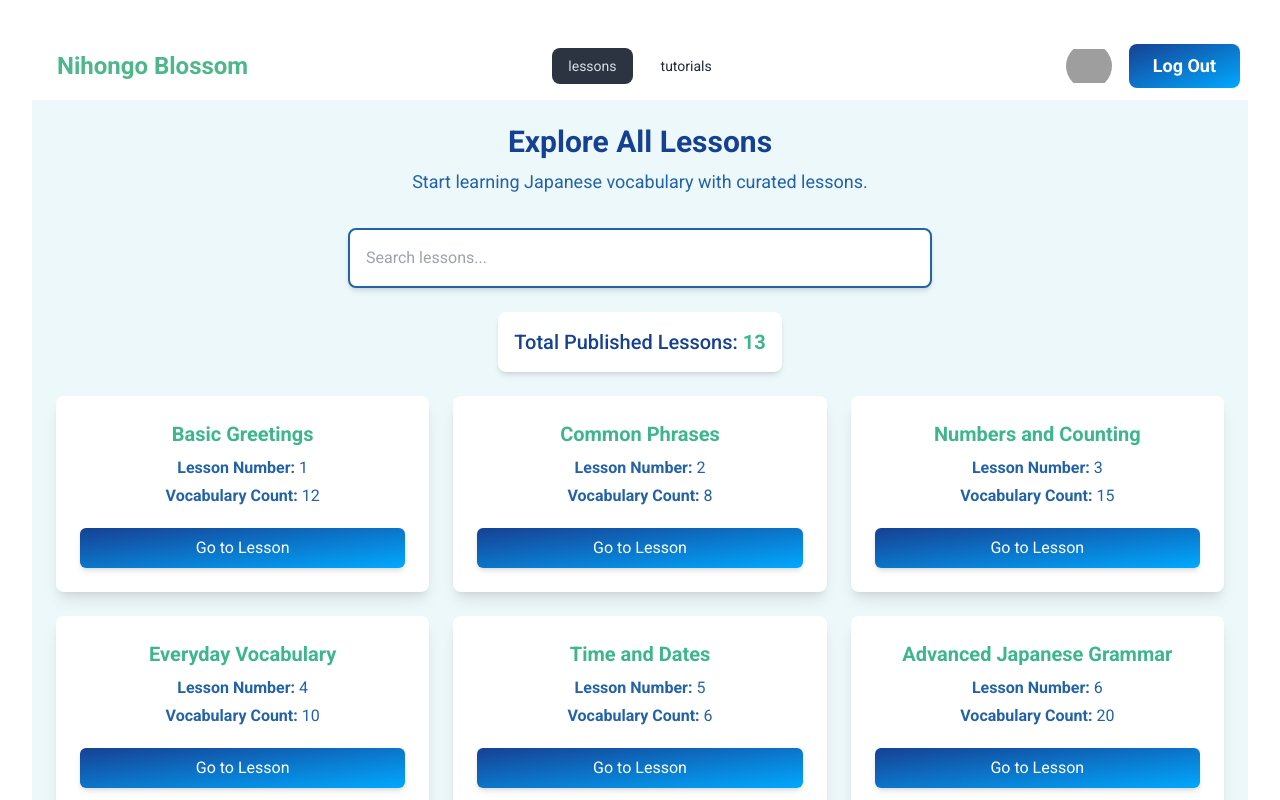
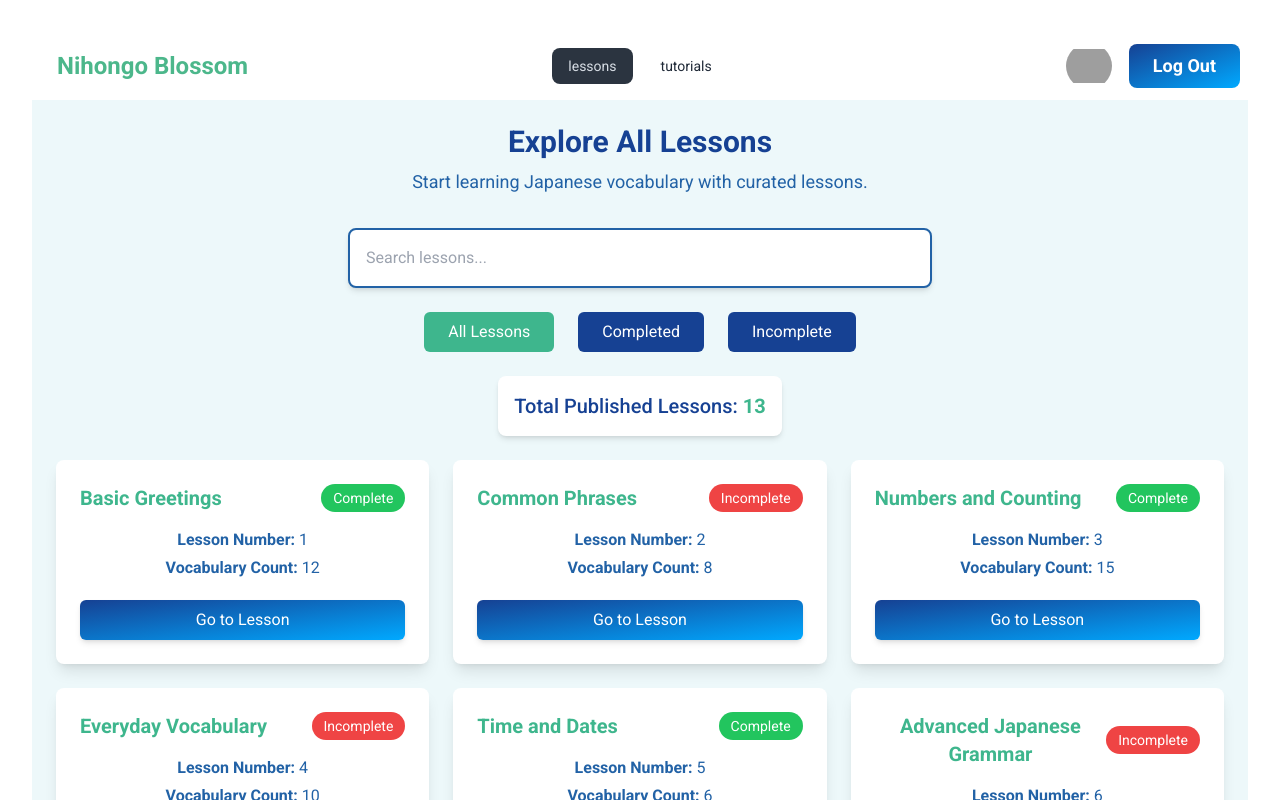
Before and after one commit to NaeemMajumder/Nihongo-Blossom-Frontend, a React (Vite) app: page /lessons in a window 1280 px wide. Shown: the top 800 px of the page. Built offline with nearby package versions, Linux system fonts and the light colour scheme; grey boxes are pictures that could not be loaded.

Commit message:
add firebase information

```diff
--- a/src/components/main/UserAllLessons.jsx
+++ b/src/components/main/UserAllLessons.jsx
@@ -2,34 +2,41 @@ import React, { useState } from "react";
 import { Link } from "react-router-dom";
 
 const UserAllLessons = () => {
-  // Sample lessons data (replace with dynamic data later)
+  // Sample lessons data with 'completed' status (replace with dynamic data later)
   const lessons = [
-    { id: 1, name: "Basic Greetings", number: 1, vocabCount: 12 },
-    { id: 2, name: "Common Phrases", number: 2, vocabCount: 8 },
-    { id: 3, name: "Numbers and Counting", number: 3, vocabCount: 15 },
-    { id: 4, name: "Everyday Vocabulary", number: 4, vocabCount: 10 },
-    { id: 5, name: "Time and Dates", number: 5, vocabCount: 6 },
-    { id: 6, name: "Advanced Japanese Grammar", number: 6, vocabCount: 20 },
-    { id: 7, name: "Japanese Culture", number: 7, vocabCount: 9 },
-    { id: 8, name: "Hiragana Mastery", number: 8, vocabCount: 18 },
-    { id: 9, name: "Katakana Introduction", number: 9, vocabCount: 14 },
-    { id: 10, name: "Kanji Basics", number: 10, vocabCount: 25 },
-    { id: 11, name: "Japanese Pronunciation", number: 11, vocabCount: 11 },
-    { id: 12, name: "Business Japanese", number: 12, vocabCount: 30 },
-    { id: 13, name: "JLPT N5", number: 13, vocabCount: 50 },
+    { id: 1, name: "Basic Greetings", number: 1, vocabCount: 12, completed: true },
+    { id: 2, name: "Common Phrases", number: 2, vocabCount: 8, completed: false },
+    { id: 3, name: "Numbers and Counting", number: 3, vocabCount: 15, completed: true },
+    { id: 4, name: "Everyday Vocabulary", number: 4, vocabCount: 10, completed: false },
+    { id: 5, name: "Time and Dates", number: 5, vocabCount: 6, completed: true },
+    { id: 6, name: "Advanced Japanese Grammar", number: 6, vocabCount: 20, completed: false },
+    { id: 7, name: "Japanese Culture", number: 7, vocabCount: 9, completed: true },
+    { id: 8, name: "Hiragana Mastery", number: 8, vocabCount: 18, completed: false },
+    { id: 9, name: "Katakana Introduction", number: 9, vocabCount: 14, completed: true },
+    { id: 10, name: "Kanji Basics", number: 10, vocabCount: 25, completed: true },
+    { id: 11, name: "Japanese Pronunciation", number: 11, vocabCount: 11, completed: false },
+    { id: 12, name: "Business Japanese", number: 12, vocabCount: 30, completed: true },
+    { id: 13, name: "JLPT N5", number: 13, vocabCount: 50, completed: false },
   ];
 
-  // State for current page and search query
+  // State for current page, search query, and filter status
   const [currentPage, setCurrentPage] = useState(1);
   const [searchQuery, setSearchQuery] = useState("");
+  const [filterStatus, setFilterStatus] = useState("all"); // 'all', 'completed', 'incomplete'
 
   // Items per page (pagination)
   const itemsPerPage = 9;
 
-  // Filter lessons based on search query
-  const filteredLessons = lessons.filter((lesson) =>
-    lesson.name.toLowerCase().includes(searchQuery.toLowerCase())
-  );
+  // Filter lessons based on search query and filter status
+  const filteredLessons = lessons
+    .filter((lesson) =>
+      lesson.name.toLowerCase().includes(searchQuery.toLowerCase())
+    )
+    .filter((lesson) => {
+      if (filterStatus === "completed") return lesson.completed;
+      if (filterStatus === "incomplete") return !lesson.completed;
+      return true; // 'all' status, show all lessons
+    });
 
   // Get the current lessons to display based on pagination
   const indexOfLastLesson = currentPage * itemsPerPage;
@@ -79,6 +86,28 @@ const UserAllLessons = () => {
           />
         </div>
 
+        {/* Filter Section */}
+        <div className="flex justify-center mb-6 gap-6">
+          <button
+            onClick={() => setFilterStatus("all")}
+            className={`px-6 py-2 rounded-md text-white ${filterStatus === "all" ? "bg-[#3EB68D]" : "bg-[#164193]"} transition-all duration-300`}
+          >
+            All Lessons
+          </button>
+          <button
+            onClick={() => setFilterStatus("completed")}
+            className={`px-6 py-2 rounded-md text-white ${filterStatus === "completed" ? "bg-[#3EB68D]" : "bg-[#164193]"} transition-all duration-300`}
+          >
+            Completed
+          </button>
+          <button
+            onClick={() => setFilterStatus("incomplete")}
+            className={`px-6 py-2 rounded-md text-white ${filterStatus === "incomplete" ? "bg-[#3EB68D]" : "bg-[#164193]"} transition-all duration-300`}
+          >
+            Incomplete
+          </button>
+        </div>
+
         {/* Total Published Lessons */}
         <div className="bg-white shadow-md inline-block rounded-lg p-4 mb-6">
           <h2 className="text-xl font-medium text-[#164193]">
@@ -94,13 +123,26 @@ const UserAllLessons = () => {
               key={lesson.id}
               className="bg-white shadow-lg rounded-lg p-6 hover:scale-105 transform transition-transform duration-300"
             >
-              <h3 className="text-xl font-semibold text-[#3EB68D] mb-2">{lesson.name}</h3>
+              <div className="flex justify-between items-center mb-4">
+                <h3 className="text-xl font-semibold text-[#3EB68D]">{lesson.name}</h3>
+
+                {/* Badge for Completed/Incompleted */}
+                <div
+                  className={`text-white px-3 py-1 rounded-full text-sm ${
+                    lesson.completed ? "bg-green-500" : "bg-red-500"
+                  }`}
+                >
+                  {lesson.completed ? "Complete" : "Incomplete"}
+                </div>
+              </div>
+
               <p className="text-[#2262A6] mb-1">
                 <strong>Lesson Number:</strong> {lesson.number}
               </p>
               <p className="text-[#2262A6] mb-1">
                 <strong>Vocabulary Count:</strong> {lesson.vocabCount}
               </p>
+
               <Link to={`/lesson/${lesson.number}`}>
                 <button className="bg-gradient-to-br from-[#164193] to-[#00a9ff] text-white px-4 py-2 rounded-md shadow-md hover:opacity-90 transition-opacity w-full mt-4">
                   Go to Lesson
--- /dev/null
+++ b/src/firebase.config.js
@@ -0,0 +1,19 @@
+// Import the functions you need from the SDKs you need
+import { initializeApp } from "firebase/app";
+import { getAuth } from "firebase/auth";
+// TODO: Add SDKs for Firebase products that you want to use
+// https://firebase.google.com/docs/web/setup#available-libraries
+
+// Your web app's Firebase configuration
+const firebaseConfig = {
+    apiKey: import.meta.env.VITE_apiKey,
+    authDomain: import.meta.env.VITE_authDomain,
+    projectId: import.meta.env.VITE_projectId,
+    storageBucket: import.meta.env.VITE_storageBucket,
+    messagingSenderId: import.meta.env.VITE_messagingSenderId,
+    appId: import.meta.env.VITE_appId,
+};
+
+// Initialize Firebase
+const app = initializeApp(firebaseConfig);
+export const auth = getAuth(app);
```
Also changed, not shown: 1 other file (tests, documents, lock files or other folders).
